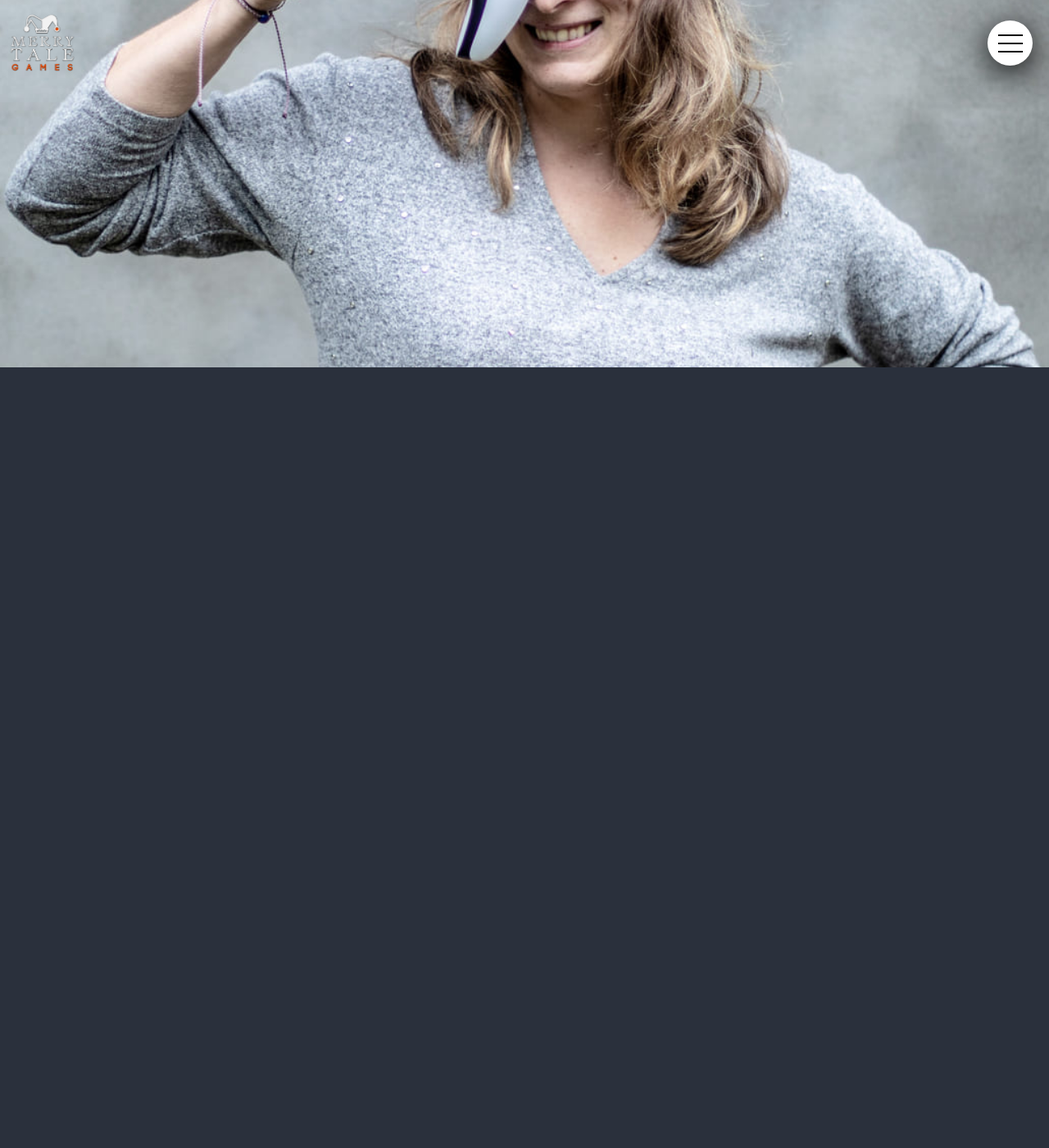
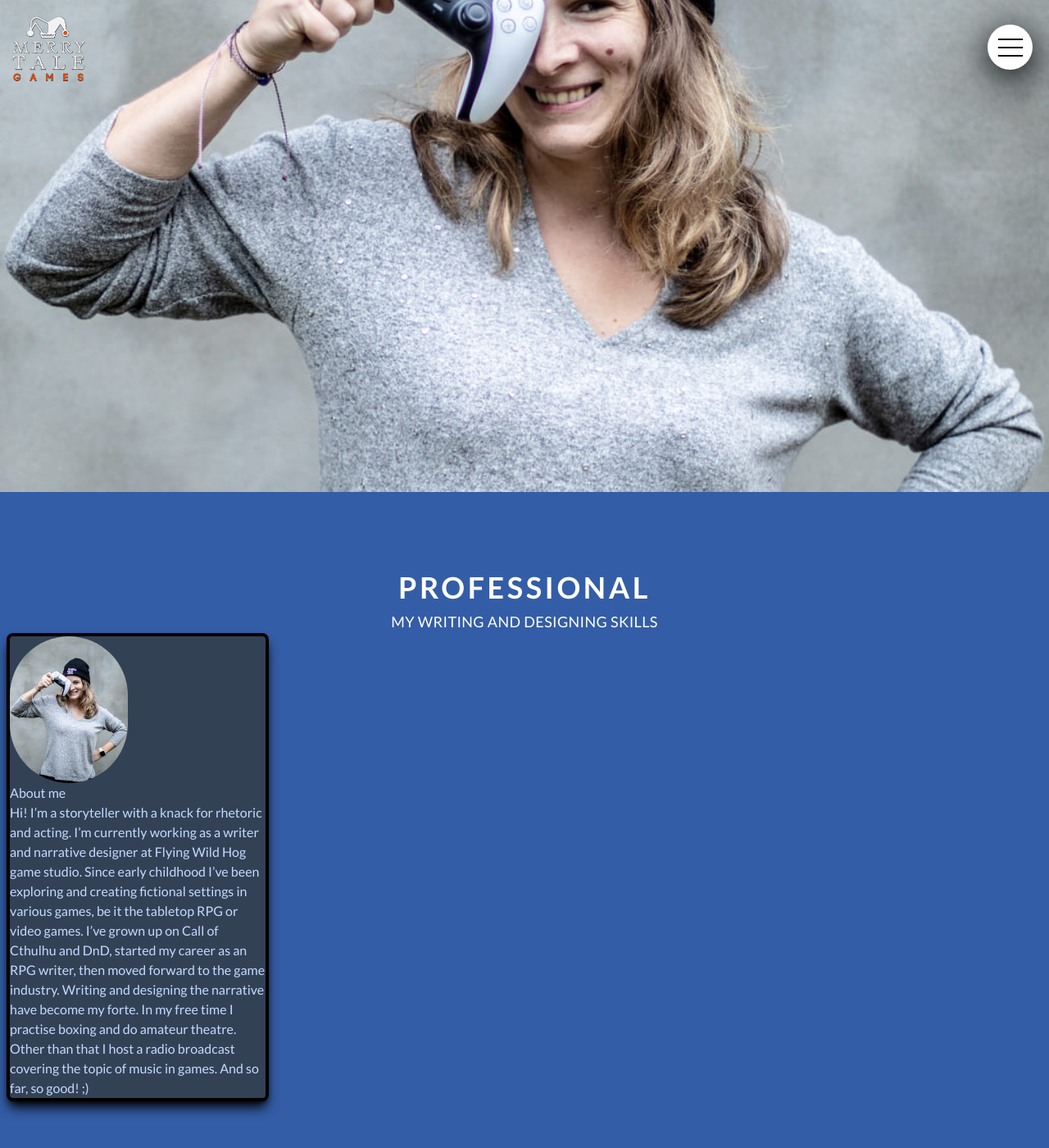
Before and after one commit to ArekKuna/merry-tales-react, a React (Create React App) app: page / in a window 1280 px wide. Shown: the top 1400 px of the page at 82% size. Built offline with nearby package versions, Linux system fonts and the light colour scheme.

Commit message:
first layout of About section

```diff
--- a/public/index.html
+++ b/public/index.html
@@ -1,5 +1,5 @@
 <!DOCTYPE html>
-<html lang="en" data-theme="dark">
+<html lang="en" data-theme="aqua">
   <head>
     <meta charset="utf-8" />
     <meta name="viewport" content="width=device-width, initial-scale=1" />
--- a/src/components/HeroSection/HeroSection.jsx
+++ b/src/components/HeroSection/HeroSection.jsx
@@ -4,9 +4,7 @@ import Container from '../../layout//Container/Container';
 
 const HeroSection = () => {
   return (
-    <Section id='hero'>
-      <Container variant='hero'>
-      </Container>
+    <Section id='hero' variant='hero'>
     </Section>
   )
 }
--- a/src/components/Logo/Logo.jsx
+++ b/src/components/Logo/Logo.jsx
@@ -2,7 +2,7 @@ import logo from '../../assets/merry-tale-logo.png';
 
 const Logo = () => {
   return (
-    <img src={logo} alt="Merry Tales logo" className='max-w-[95px]' />
+    <img src={logo} alt="Merry Tales logo" className='max-w-[110px]' />
   )
 }
 
--- /dev/null
+++ b/src/components/ProfessionalSection/ProfessionalSection.jsx
@@ -0,0 +1,38 @@
+import Section from "../../layout/Section/Section";
+import Container from "../../layout/Container/Container";
+import SectionTitle from "../../layout/SectionTitle/SectionTitle";
+
+import img from '../../assets/mobile/hero-image.jpg'
+
+const ProfessionalSection = () => {
+  return (
+    <Section id='professional'>
+      <Container>
+        <SectionTitle
+          title='Professional'
+          text='my writing and designing skills'
+        />
+        <div className="mx auto max-w-xs border-4 flex flex-col border-black rounded-lg bg-slate-700 shadow-lg shadow-black mb-64">
+          <img src={img} alt='' className='w-36 rounded-full' />
+          <div>
+            <h3>About me</h3>
+            <p>
+              Hi! I’m a storyteller with a knack for rhetoric and acting. I’m
+              currently working as a writer and narrative designer at Flying
+              Wild Hog game studio. Since early childhood I’ve been exploring
+              and creating fictional settings in various games, be it the
+              tabletop RPG or video games. I’ve grown up on Call of Cthulhu and
+              DnD, started my career as an RPG writer, then moved forward to the
+              game industry. Writing and designing the narrative have become my
+              forte. In my free time I practise boxing and do amateur theatre.
+              Other than that I host a radio broadcast covering the topic of
+              music in games. And so far, so good! ;)
+            </p>
+          </div>
+        </div>
+      </Container>
+    </Section>
+  );
+};
+
+export default ProfessionalSection;
--- a/src/index.css
+++ b/src/index.css
@@ -15,7 +15,7 @@ html {
 
 .checkbox-button {
     position: fixed;
-    top: 25px;
+    top: 30px;
     right: 20px;
     width: 55px;
     height: 55px;
@@ -78,7 +78,7 @@ html {
 }
 
 .mobile-icon-middle-active {
-    display: none;
+    background-color: transparent;
 }
 
 .mobile-icon-bottom-active {
--- a/src/layout/Container/Container.jsx
+++ b/src/layout/Container/Container.jsx
@@ -1,8 +1,8 @@
 const variantMap = {
-  hero: 'container px-6 py-56'
+  default: 'flex flex-col px-2 mx-auto'
 }
 
-const Container = ({ children, variant }) => {
+const Container = ({ children, variant='default' }) => {
   const variantClasses = variantMap[variant];
 
   return <div className={variantClasses}>{children}</div>;
--- a/src/layout/Section/Section.jsx
+++ b/src/layout/Section/Section.jsx
@@ -1,6 +1,12 @@
-const Section = ({ children, id }) => {
+const variantMap = {
+  hero: 'min-h-[600px] mb-24'
+}
+
+const Section = ({ children, id, variant }) => {
+  const variantClasses = variantMap[variant];
+
   return (
-    <section id={id}>
+    <section id={id} className={variantClasses}>
       {children}
     </section>
   );
--- /dev/null
+++ b/src/layout/SectionTitle/SectionTitle.jsx
@@ -0,0 +1,12 @@
+import React from 'react'
+
+const SectionTitle = ({ title, text }) => {
+  return (
+    <div className='text-center text-white uppercase tracking-wide space-y-2'>
+      <h2 className='text-4xl font-bold tracking-widest'>{title}</h2>
+      <p className='text-lg'>{text}</p>
+    </div>
+  );
+};
+
+export default SectionTitle
--- a/src/pages/HomePage.jsx
+++ b/src/pages/HomePage.jsx
@@ -1,12 +1,13 @@
 import HeroSection from "../components/HeroSection/HeroSection";
+import ProfessionalSection from '../components/ProfessionalSection/ProfessionalSection';
 
 const HomePage = () => {
   return (
-      <main>
+    <main>
       <HeroSection />
-      <div className="min-h-[200rem]"></div>
+      <ProfessionalSection />
     </main>
-  )
+  );
 }
 
 export default HomePage
```
Also changed, not shown: src/assets/merry-tale-logo.png.
